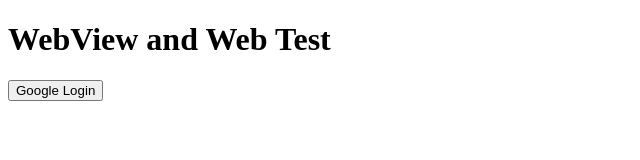
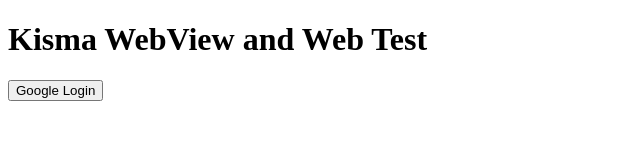
Before and after one commit to KismaApplication/mobilewebapp, a plain HTML site: page index.html in a window 1280 px wide. Shown: the whole page, without its empty margins (0-640 px from the left). Drawn offline with Linux system fonts and the light colour scheme.

Commit message:
Update index.html

```diff
--- a/index.html
+++ b/index.html
@@ -7,7 +7,7 @@
     <meta name="viewport" content="width=device-width, initial-scale=1.0">
     <title>Document</title>
 <body>
-  <h1>WebView and Web Test</h1>
+  <h1>Kisma WebView and Web Test</h1>
    <button style={{padding:10 }} id="myButton" onclick="sendDataToWebView()">Google Login</button>
     <div style="color: black; font-size: 16px;" id="name"></div>
     <div style="color: black; font-size: 16px;" id="email"></div>
```
